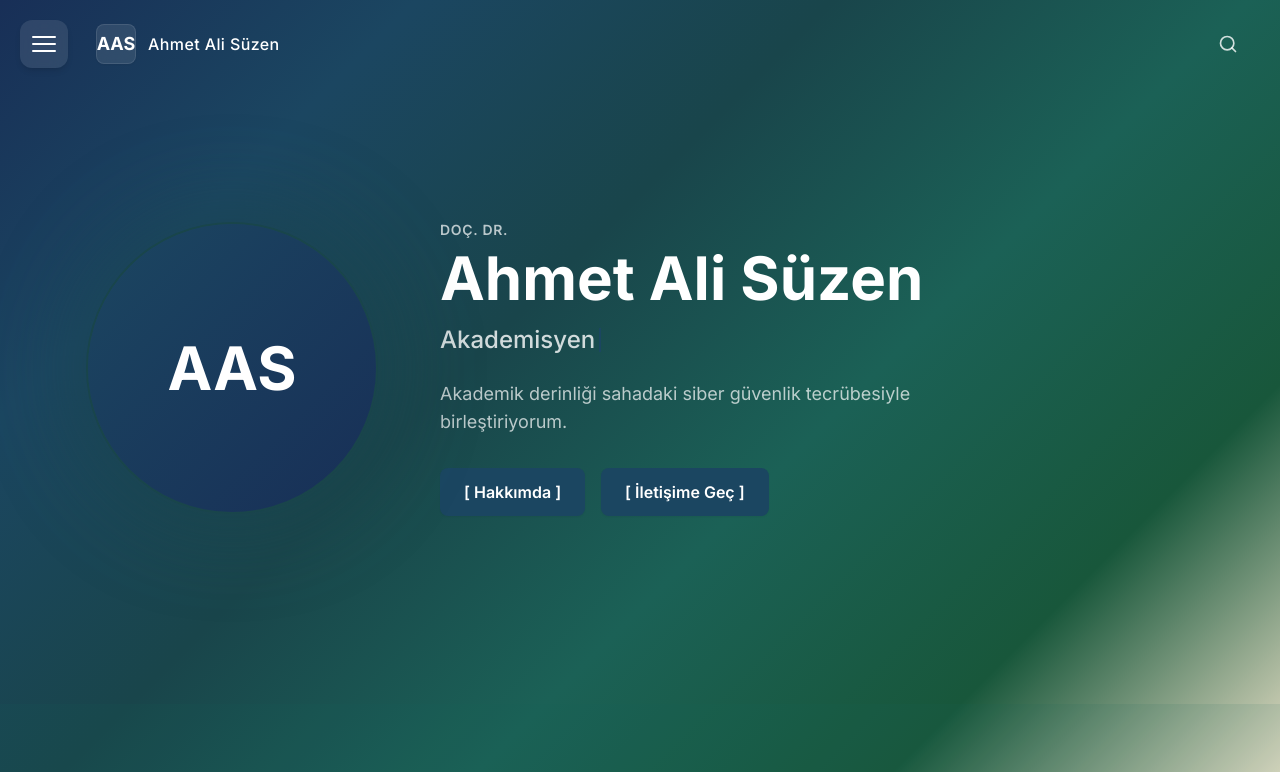
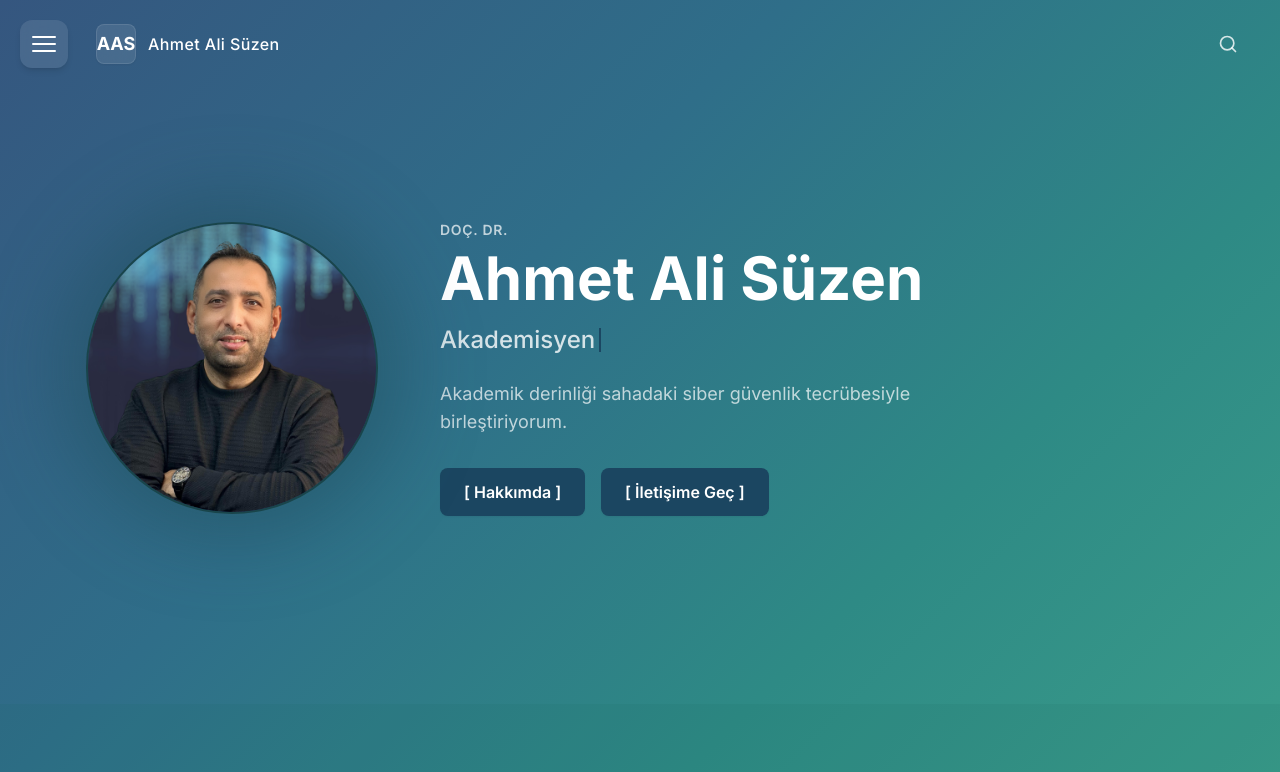
Before and after one commit to snmmdogann/aasweb, a Next.js app: page / in a window 1280 px wide. Shown: the top 772 px of the page. Built offline with nearby package versions, Linux system fonts and the light colour scheme.

Commit message:
Sdys-arkaplan degistirildi.

```diff
--- a/app/globals.css
+++ b/app/globals.css
@@ -4,7 +4,7 @@
 
 @layer base {
   body {
-    background: linear-gradient(135deg, #182F57 0%, #1B4661 20%, #19454B 40%, #1B6156 60%, #18573B 80%, #F2E7CE 100%);
+    background: linear-gradient(135deg, #35567F 0%, #2F6E89 38%, #2E8A85 70%, #3A9C8A 100%);
     background-attachment: fixed;
     @apply text-white antialiased;
     min-height: 100vh;
--- a/components/home/Hero.tsx
+++ b/components/home/Hero.tsx
@@ -1,9 +1,14 @@
 'use client';
 
 import { motion } from 'framer-motion';
+import Image from 'next/image';
 import Link from 'next/link';
 import { siteConfig } from '@/data/site-config';
 import { useTypewriter } from '@/lib/useTypewriter';
+
+// Hocanın portre fotoğrafı: public/images/ahmet-ali-suzen.jpg dosyasını koyunca
+// otomatik gösterilir. Dosyayı koymadan önce null bırakırsan "AAS" monogramı görünür.
+const portreUrl: string | null = '/images/ahmet-ali-suzen.jpg';
 
 const container = {
   hidden: {},
@@ -46,9 +51,19 @@ export function Hero() {
       >
         <div className="absolute -inset-6 rounded-full bg-primary-light/40 blur-2xl" aria-hidden="true" />
         <div className="absolute inset-0 rounded-full ring-2 ring-primary-light" aria-hidden="true" />
-        <div className="relative flex h-56 w-56 items-center justify-center rounded-full bg-gradient-to-br from-primary to-primary-dark text-6xl font-bold text-white md:h-72 md:w-72">
-          {/* [DÜZENLE] - gerçek portre görseli gelince next/image ile değiştirilecek */}
-          {monogram}
+        <div className="relative flex h-56 w-56 items-center justify-center overflow-hidden rounded-full bg-gradient-to-br from-primary to-primary-dark text-6xl font-bold text-white md:h-72 md:w-72">
+          {portreUrl ? (
+            <Image
+              src={portreUrl}
+              alt={siteConfig.name}
+              fill
+              priority
+              sizes="(max-width: 768px) 14rem, 18rem"
+              className="object-cover"
+            />
+          ) : (
+            monogram
+          )}
         </div>
       </motion.div>
 
--- a/components/press/PressMasonryGrid.tsx
+++ b/components/press/PressMasonryGrid.tsx
@@ -1,5 +1,6 @@
 'use client';
 
+import Image from 'next/image';
 import { motion } from 'framer-motion';
 import { ExternalLink } from 'lucide-react';
 import { press, type PressItem } from '@/data/press';
@@ -55,7 +56,18 @@ function PressCard({ entry }: { entry: PressItem }) {
         hoverCardClass,
       )}
     >
-      {/* [DÜZENLE] - gerçek kaynak logosu gelince next/image ile değiştirilecek. */}
+      {/* Haber fotoğrafı varsa kartın üstünde gösterilir. */}
+      {entry.gorselUrl && (
+        <div className="relative mb-4 aspect-video w-full overflow-hidden rounded-lg">
+          <Image
+            src={entry.gorselUrl}
+            alt={entry.baslik}
+            fill
+            sizes="(max-width: 768px) 100vw, 33vw"
+            className="object-cover"
+          />
+        </div>
+      )}
       <div className="flex h-14 w-32 items-center justify-center rounded-md bg-white/10 text-center text-sm font-semibold text-white/50">
         {entry.kaynakAdi}
       </div>
--- a/data/press.ts
+++ b/data/press.ts
@@ -10,6 +10,8 @@ export interface PressItem {
   kaynakAdi: string;
   /** Kaynak logosu (şimdilik placeholder) */
   kaynakLogoUrl: string;
+  /** Haber/röportaj fotoğrafı — public/images/press/ altındaki dosya yolu. Örn: '/images/press/trt-roportaj.jpg' */
+  gorselUrl?: string;
   /** Video kayıtları için embed URL */
   videoEmbedUrl?: string;
   /** Haber kayıtları için dış bağlantı */
```
Also changed, not shown: public/images/ahmet-ali-suzen.jpg (added).
